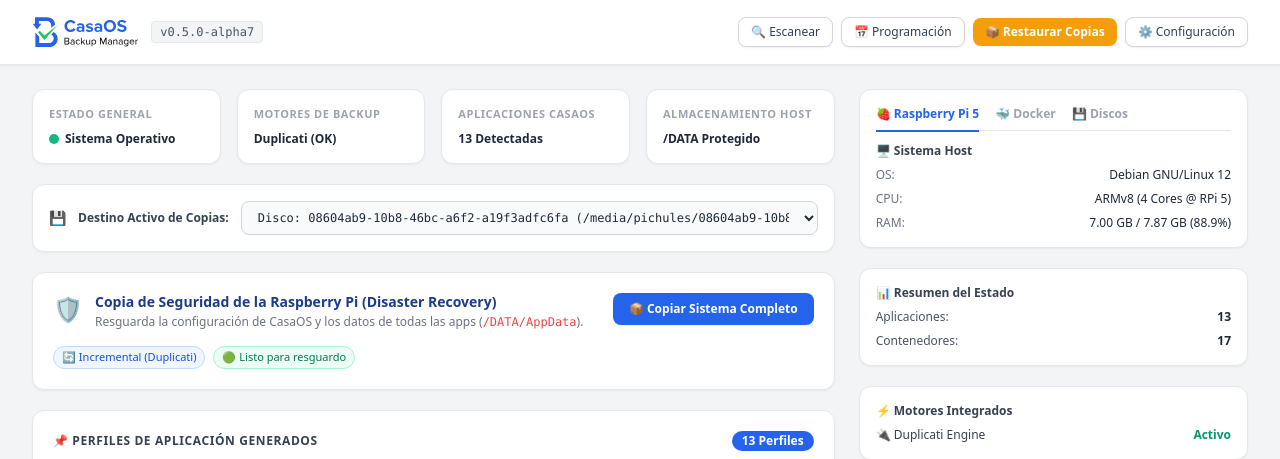
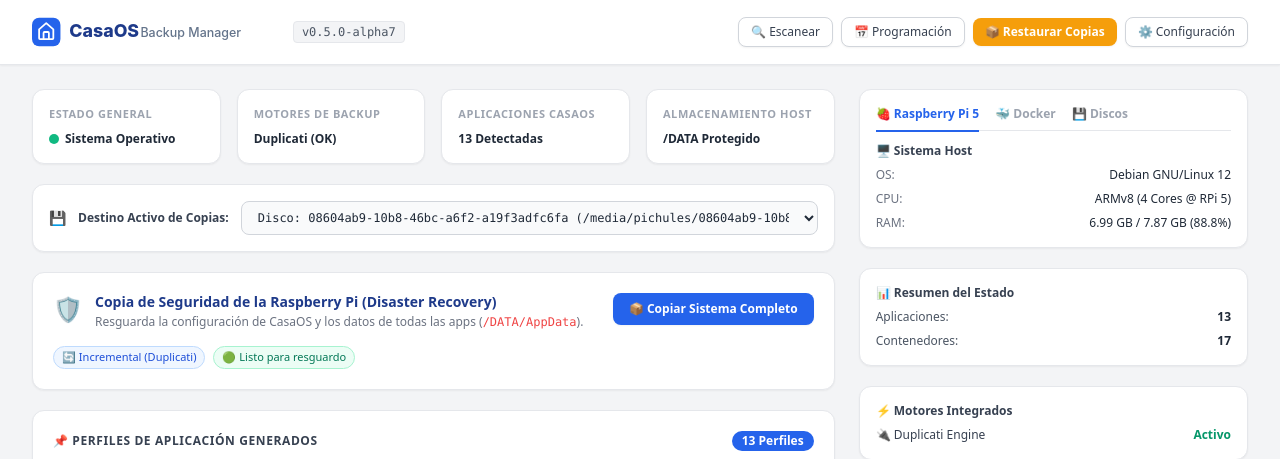
Before and after one commit to chulesjme-png/CasaOS-Backup-Manager, a FastAPI app: page / in a window 1280 px wide. Shown: the top 459 px of the page. Run offline with FastAPI, Linux system fonts and the light colour scheme; some libraries are stand-ins or nearby versions.

Commit message:
el logo a la cuarta

```diff
--- a/app/templates/index.html
+++ b/app/templates/index.html
@@ -12,12 +12,17 @@
     <header class="bg-white border-b border-gray-200 sticky top-0 z-40 shadow-sm">
         <div class="max-w-7xl mx-auto px-4 sm:px-6 lg:px-8 h-16 flex items-center justify-between">
             <div class="flex items-center space-x-3">
-                <!-- Contenedor del Logo apuntando al endpoint directo -->
+                <!-- LOGO INLINE VECTORIAL DEFINITIVO -->
                 <div class="h-9 flex items-center">
-                    <img id="app-logo"
-                         src="/api/v1/logo"
-                         alt="CasaOS Backup Manager"
-                         class="h-8 w-auto object-contain block">
+                    <svg class="h-8 w-auto" viewBox="0 0 280 36" fill="none" xmlns="http://www.w3.org/2000/svg">
+                        <!-- Icono Casa / Backup -->
+                        <rect x="0" y="2" width="32" height="32" rx="8" fill="#2563EB"/>
+                        <path d="M16 8L8 15V25C8 25.5523 8.44772 26 9 26H23C23.5523 26 24 25.5523 24 25V15L16 8Z" stroke="white" stroke-width="2" stroke-linecap="round" stroke-linejoin="round"/>
+                        <path d="M13 26V19C13 18.4477 13.4477 18 14 18H18C18.5523 18 19 18.4477 19 19V26" stroke="white" stroke-width="2" stroke-linecap="round" stroke-linejoin="round"/>
+                        <!-- Texto del Logo en vectorial -->
+                        <text x="42" y="24" font-family="-apple-system, BlinkMacSystemFont, 'Segoe UI', Roboto, sans-serif" font-weight="800" font-size="20" fill="#1E3A8A">CasaOS</text>
+                        <text x="122" y="24" font-family="-apple-system, BlinkMacSystemFont, 'Segoe UI', Roboto, sans-serif" font-weight="500" font-size="14" fill="#64748B">Backup Manager</text>
+                    </svg>
                 </div>
                 <span class="text-xs font-mono bg-gray-100 text-gray-600 px-2 py-0.5 rounded border border-gray-200">{{ version }}</span>
             </div>
@@ -177,7 +182,7 @@
                     </div>
                     <div class="flex justify-between text-gray-500">
                         <span>RAM:</span>
-                        <span class="font-medium text-gray-800">7.00 GB / 7.87 GB (88.9%)</span>
+                        <span class="font-medium text-gray-800">6.99 GB / 7.87 GB (88.8%)</span>
                     </div>
                 </div>
             </div>
```
